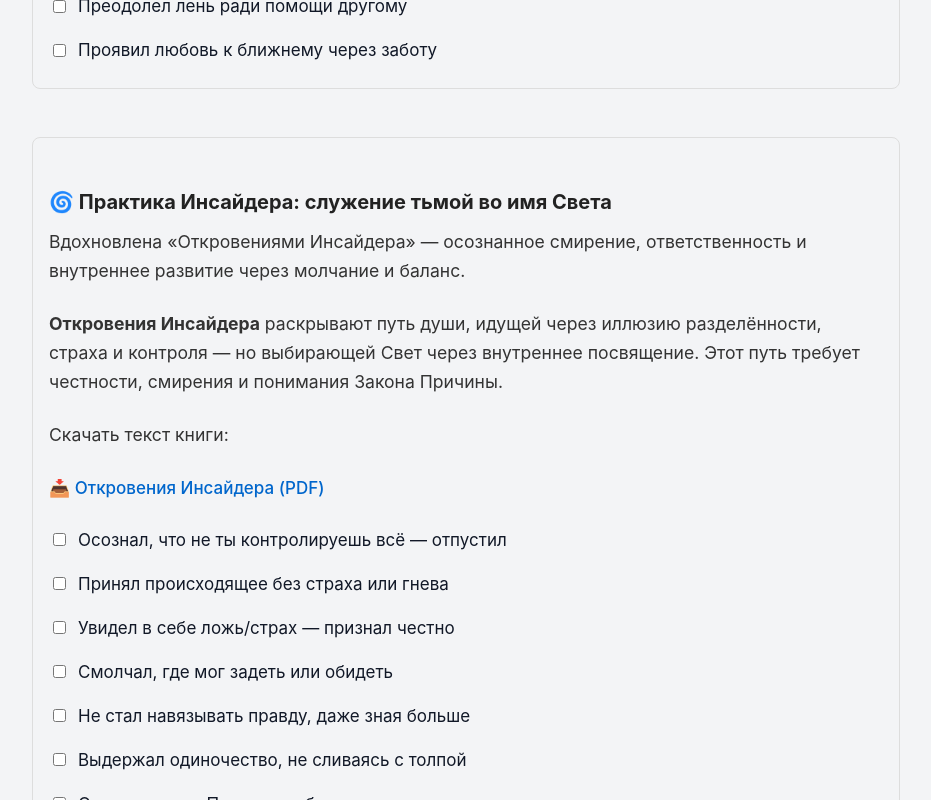
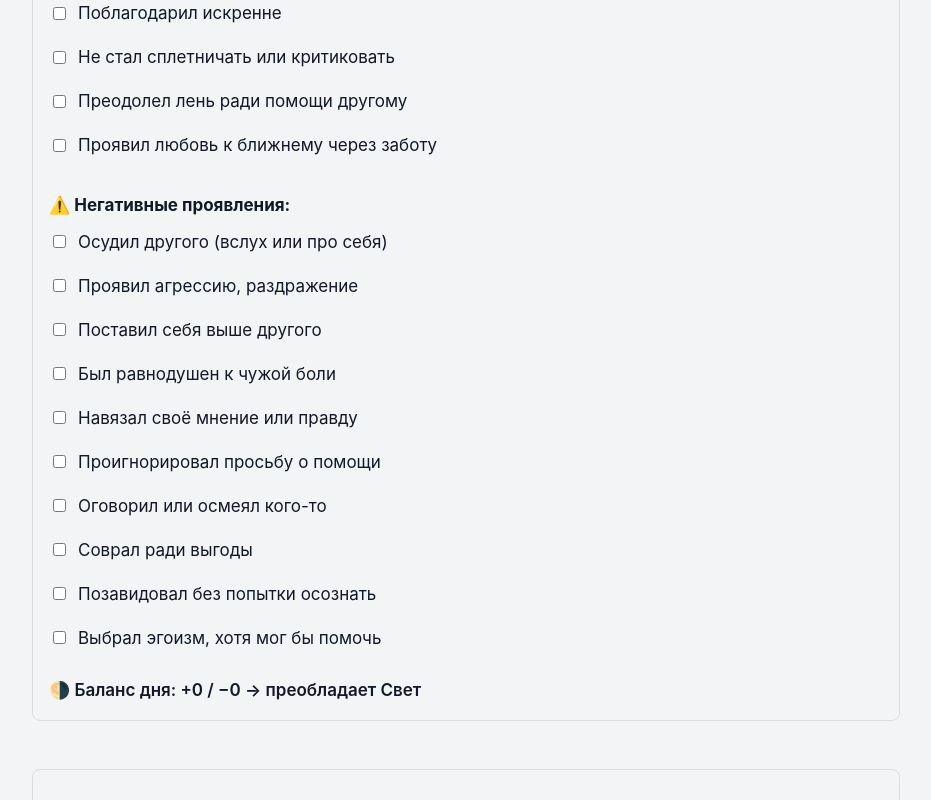
Before and after one commit to kardinalmarkov/terra-zetetica, a Next.js app: page /practices in a window 1280 px wide. Shown: the part 980-1780 px from the top of the page, without its empty margins (174-1105 px from the left). Built offline with nearby package versions, Linux system fonts and the light colour scheme.

Commit message:
Update practices.js

```diff
--- a/pages/practices.js
+++ b/pages/practices.js
@@ -17,6 +17,18 @@ const checklistData = {
       'Не стал сплетничать или критиковать',
       'Преодолел лень ради помощи другому',
       'Проявил любовь к ближнему через заботу'
+    ],
+    negatives: [
+      'Осудил другого (вслух или про себя)',
+      'Проявил агрессию, раздражение',
+      'Поставил себя выше другого',
+      'Был равнодушен к чужой боли',
+      'Навязал своё мнение или правду',
+      'Проигнорировал просьбу о помощи',
+      'Оговорил или осмеял кого-то',
+      'Соврал ради выгоды',
+      'Позавидовал без попытки осознать',
+      'Выбрал эгоизм, хотя мог бы помочь'
     ],
     content: `
       <p><strong>Суть практики:</strong> служение другим хотя бы в 51% действий, мыслей и намерений. Это не подвиг, а путь маленьких ежедневных шагов.</p>
@@ -71,25 +83,34 @@ export default function Practices() {
 
   useEffect(() => {
     const saved = localStorage.getItem('practices_progress');
-    if (saved) {
-      setCheckedItems(JSON.parse(saved));
-    }
+    if (saved) setCheckedItems(JSON.parse(saved));
   }, []);
 
   useEffect(() => {
     localStorage.setItem('practices_progress', JSON.stringify(checkedItems));
   }, [checkedItems]);
 
-  const toggle = (key, index) => {
+  const toggle = (key, index, isNegative = false) => {
     setCheckedItems((prev) => {
-      const section = prev[key] || [];
+      const posKey = isNegative ? `${key}_neg` : key;
+      const section = prev[posKey] || [];
       return {
         ...prev,
-        [key]: section.includes(index)
+        [posKey]: section.includes(index)
           ? section.filter((i) => i !== index)
           : [...section, index]
       };
     });
+  };
+
+  const resetDay = () => {
+    setCheckedItems({});
+  };
+
+  const count = (key) => {
+    const positives = checkedItems[key]?.length || 0;
+    const negatives = checkedItems[`${key}_neg`]?.length || 0;
+    return { positives, negatives };
   };
 
   return (
@@ -102,12 +123,19 @@ export default function Practices() {
         <h1>🌟 Практики внутреннего развития</h1>
         <p>Простые шаги на Пути Пробуждения, которые можно начать уже сегодня. Отмечайте, что удалось выполнить.</p>
 
-        {Object.entries(checklistData).map(([key, data]) => (
+        <button onClick={resetDay} style={{ margin: '1rem 0', background: '#eee', padding: '0.5rem 1rem', borderRadius: 6 }}>
+          🔄 Сбросить отметки за день
+        </button>
+
+        {Object.entries(checklistData).map(([key, data]) => {
+          const { positives, negatives } = count(key);
+          return (
             <div key={key} style={{ marginBottom: '3rem', padding: '1rem', border: '1px solid #ddd', borderRadius: 8 }}>
               <h2>{data.title}</h2>
               <p>{data.description}</p>
               <div style={{ margin: '1rem 0' }} dangerouslySetInnerHTML={{ __html: data.content }} />
 
+              <h4>✅ Позитивные действия:</h4>
               <div>
                 {data.items.map((item, i) => (
                   <label key={i} style={{ display: 'flex', alignItems: 'center', padding: '0.5rem 0' }}>
@@ -121,8 +149,32 @@ export default function Practices() {
                   </label>
                 ))}
               </div>
+
+              {data.negatives && (
+                <>
+                  <h4 style={{ marginTop: '1.5rem' }}>⚠️ Негативные проявления:</h4>
+                  <div>
+                    {data.negatives.map((item, i) => (
+                      <label key={i} style={{ display: 'flex', alignItems: 'center', padding: '0.5rem 0' }}>
+                        <input
+                          type="checkbox"
+                          checked={(checkedItems[`${key}_neg`] || []).includes(i)}
+                          onChange={() => toggle(key, i, true)}
+                          style={{ marginRight: '0.75rem' }}
+                        />
+                        {item}
+                      </label>
+                    ))}
                   </div>
-        ))}
+                </>
+              )}
+
+              <div style={{ marginTop: '1rem', fontWeight: 600 }}>
+                🌗 Баланс дня: +{positives} / −{negatives} → {positives - negatives >= 0 ? 'преобладает Свет' : 'нужно пересмотреть путь'}
+              </div>
+            </div>
+          );
+        })}
       </main>
     </>
   );
```
Lines whose indentation alone changed are shown as unchanged.
